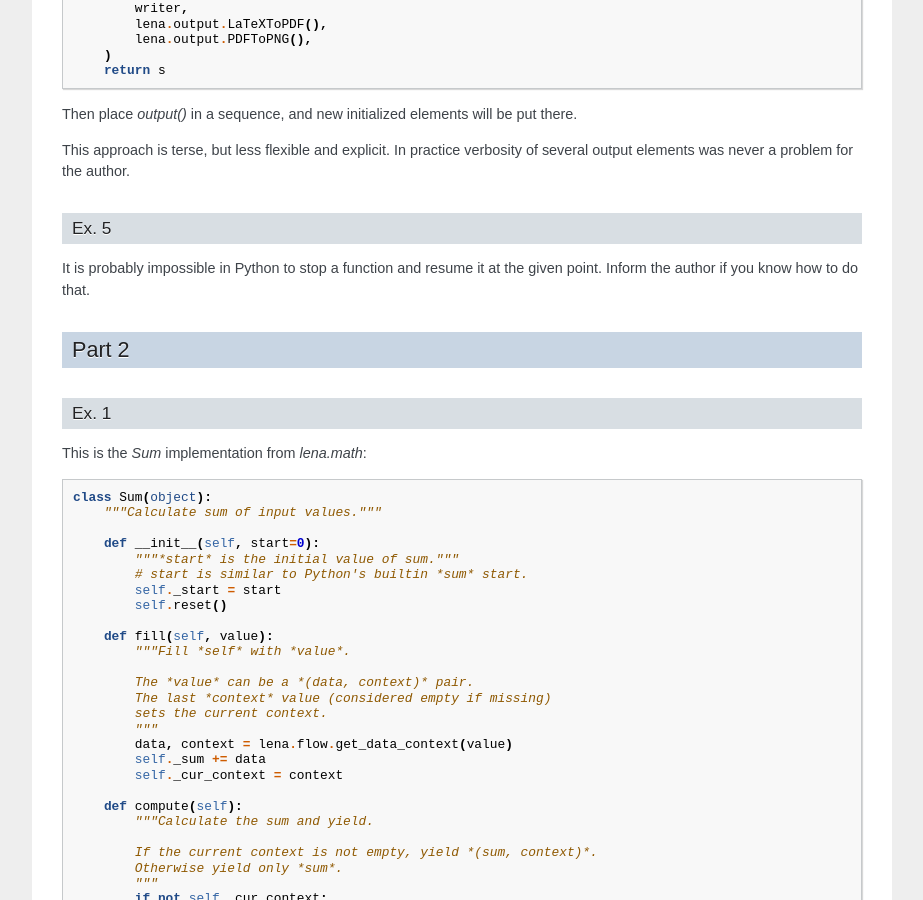
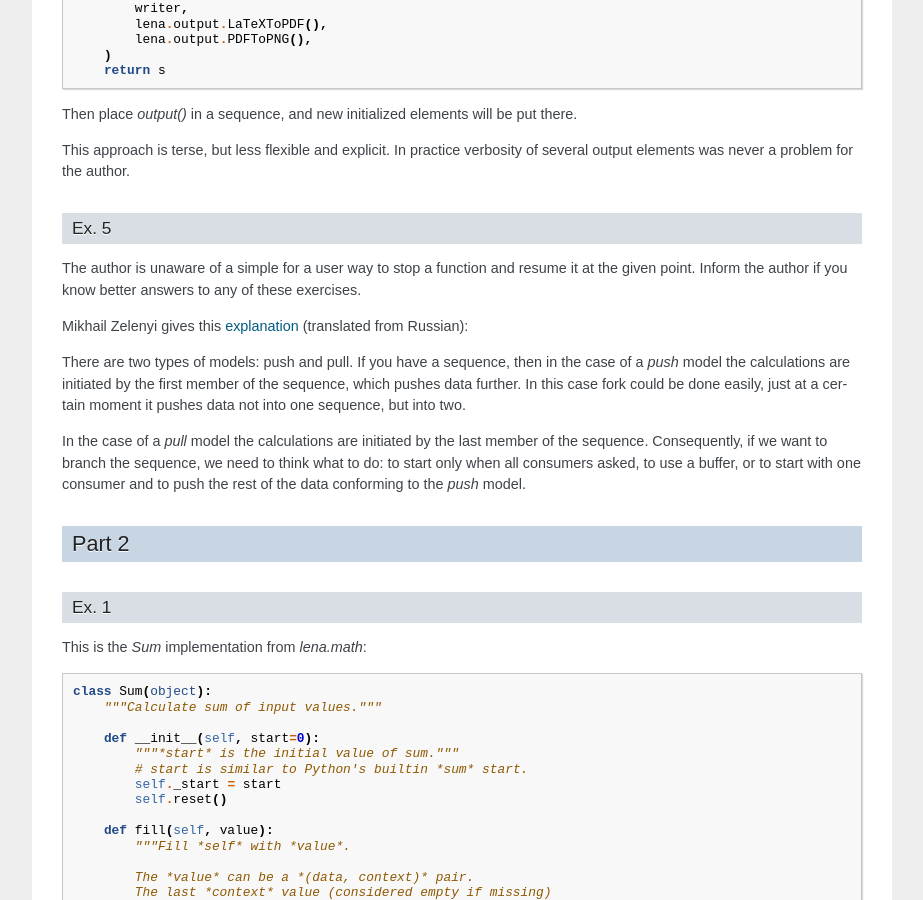
Before and after one commit to ynikitenko/lena, a Sphinx documentation site: the page built from docs/source/tutorial/answers.rst, in a window 1280 px wide and 900 px high, scrolled down 1699 px. Shown: the whole window, without its empty margins (198-1121 px from the left). Built offline with Sphinx 7.4.7, drawn with Linux system fonts in a browser that asks for light colours; comment, search, counter and statistics services are not loaded.

Commit message:
Improve index.rst. Add Russian translation. Add answer comment on computational models.

```diff
--- a/docs/source/conf.py
+++ b/docs/source/conf.py
@@ -96,6 +96,9 @@ master_doc = 'index'
 # This is also used if you do content translation via gettext catalogs.
 # Usually you set "language" from the command line for these cases.
 language = None
+locale_dirs = ['locale/']
+gettext_compact = False
+gettext_uuid = True
 
 # List of patterns, relative to source directory, that match files and
 # directories to ignore when looking for source files.
--- a/docs/source/tutorial/1-introduction.rst
+++ b/docs/source/tutorial/1-introduction.rst
@@ -608,7 +608,7 @@ The answers to the excercises are given in the end of the tutorial.
 
 .. [#f1] This possibility may be added in the future.
 .. [#f2] Jinja documentation: https://jinja.palletsprojects.com/
-.. [#f3] To use Jinja to render LaTeX was proposed `here <http://eosrei.net/articles/2015/11/latex-templates-python-and-jinja2-generate-pdfs>`_ and `here <https://web.archive.org/web/20121024021221/http://e6h.de/post/11/>`_, template syntax was taken from the original article.
+.. [#f3] To use Jinja to render LaTeX was proposed `here <http://eosrei.net/articles/2015/11/latex-templates-python-and-jinja2-generate-pdfs>`__ and `here <https://web.archive.org/web/20121024021221/http://e6h.de/post/11/>`__, template syntax was taken from the original article.
 
 ..
     todo:
--- a/docs/source/tutorial/answers.rst
+++ b/docs/source/tutorial/answers.rst
@@ -113,9 +113,26 @@ was never a problem for the author.
 
 Ex. 5
 ^^^^^
-It is probably impossible in Python
+The author is unaware of a simple for a user way
 to stop a function and resume it at the given point.
-Inform the author if you know how to do that.
+Inform the author if you know better answers to any of these exercises.
+
+Mikhail Zelenyi gives this
+`explanation <https://habr.com/ru/post/490518/#comment_21342580>`_
+(translated from Russian):
+
+There are two types of models: push and pull.
+If you have a sequence, then in the case of a *push* model
+the calculations are initiated by the first member of the sequence,
+which pushes data further. In this case fork could be done easily,
+just at a certain moment it pushes data not into one sequence, but into two.
+
+In the case of a *pull* model
+the calculations are initiated by the last member of the sequence.
+Consequently, if we want to branch the sequence, we need to think
+what to do: to start only when all consumers asked,
+to use a buffer, or to start with one consumer
+and to push the rest of the data conforming to the *push* model.
 
 Part 2
 ------
```
Also changed, not shown: docs/source/index.rst (+37 -18 lines), 16 other files.
